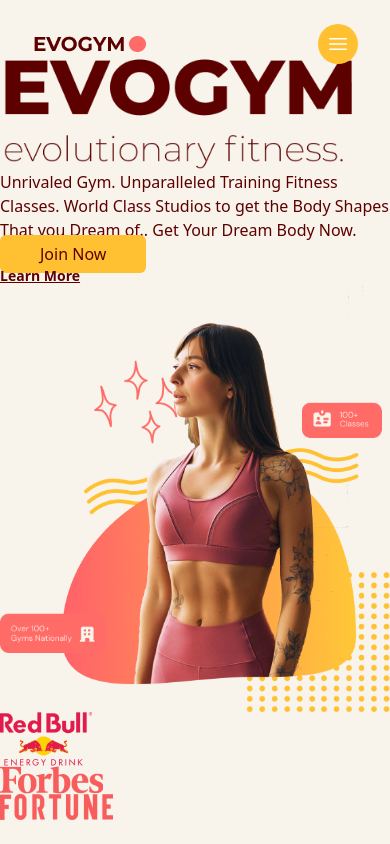
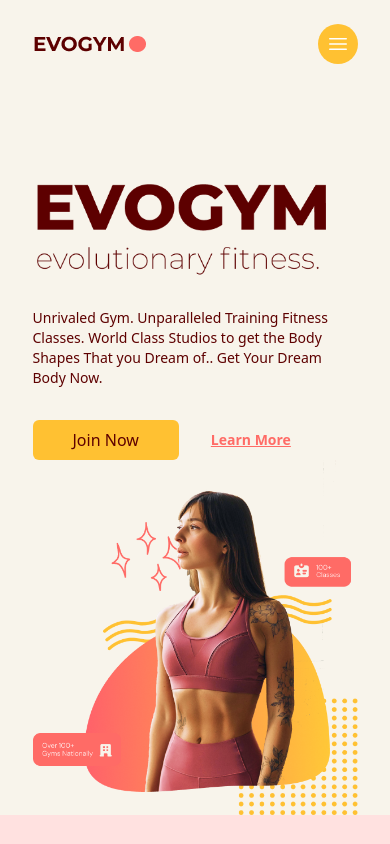
Before and after one commit to jaewoo-ahn/fitness_app, a React (Vite) app: page / in a window 390 px wide. Shown: the top 844 px of the page. Built offline with nearby package versions, Linux system fonts and the light colour scheme.

Commit message:
main page layout

```diff
--- a/src/scenes/home/index.tsx
+++ b/src/scenes/home/index.tsx
@@ -16,28 +16,29 @@
   return (
     <section id="home" className="gap-16 bg-gray-20 py-10 md:h-full md:pb-0">
       {/* image and madin header  */}
-      <div>
+      <div className="md:flex mx-auto w-5/6 items-center justify-center md:h-5/6">
         {/* main header */}
-        <div>
+        <div className="z-10 mt-32 md:basis-3/5">
           {/* headings */}
-          <div>
-            <div>
+          <div className="md:-mt-22">
+            <div className="relative">
+              <div className="before:absolute before:-top-20 before:-left-20 before:z-[-1] md:before:content-evolvetext">
                 <img alt="home page text" src={HomePageText} />
               </div>
             </div>
-          <p>
+          </div>
+          <p className="mt-8 text-sm">
             Unrivaled Gym. Unparalleled Training Fitness Classes. World Class
             Studios to get the Body Shapes That you Dream of.. Get Your Dream
             Body Now.
           </p>
-        </div>
           {/* actions */}
-        <div>
+          <div className="mt-8 flex items-center gap-8 ">
             <ActionButton setSelectedPage={setSelectedPage}>
               Join Now
             </ActionButton>
             <AnchorLink
-            className="text-sm font-bold bg-primary-500 underline"
+              className="text-sm font-bold text-primary-500 underline"
               onClick={() => {
                 setSelectedPage(SelectedPage.ContactUs);
               }}
@@ -46,16 +47,18 @@
               <p>Learn More</p>
             </AnchorLink>
           </div>
+        </div>
+
         {/* image */}
-        <div>
+        <div className="flex basis-3/5 justify-center md:z-10 md:ml-40 md:mt-16 md:justify-items-end">
           <img alt="home page grapic" src={HomePageGraphic} />
         </div>
       </div>
       {/* sponsors */}
       {!isAboveMediumScreens && (
-        <div>
-          <div>
-            <div>
+        <div className="h-[150px] w-full bg-primary-100 py-10">
+          <div className="mx-auto w-5/6">
+            <div className="flex w-3/5 items-center justify-between gap-8">
               <img alt="redbull image" src={SponsorRedBull} />
               <img alt="forbes image" src={SponsorForbes} />
               <img alt="fortune image" src={SponsorFortune} />
```
Lines whose indentation alone changed are shown as unchanged.
